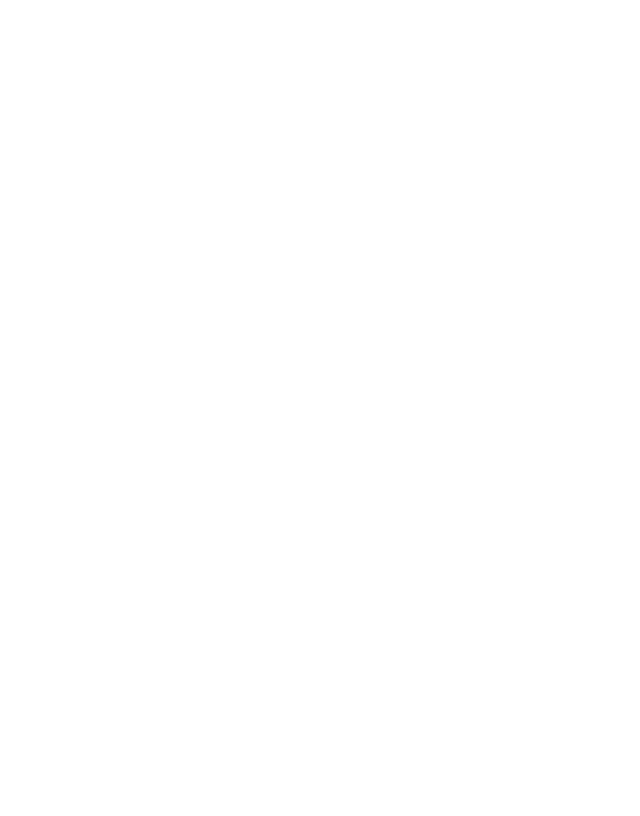
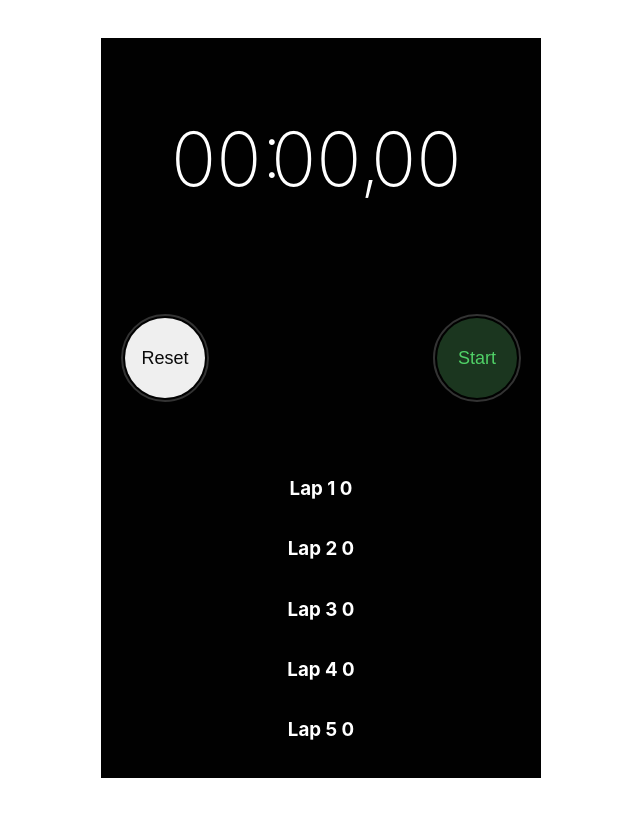
Before and after one commit to oleghabchak/Timer, a React (Create React App) app in the folder timer/: page / in a window 1280 px wide. Shown: the whole page, without its empty margins (327-967 px from the left). Built offline with nearby package versions, Linux system fonts and the light colour scheme.

Commit message:
rebuild timer

```diff
--- a/timer/src/App.js
+++ b/timer/src/App.js
@@ -1,31 +1,79 @@
-import React, {Component} from "react";
-import ReactDOM from 'react-dom';
-import moment from "moment"
+import React from "react";
 
 
-const DATA ={
-  timer: 234234,
-  laps: [234234, 234324234, 2432432234, 23423,]
-}
+const App = () => {
+  const [time, setTime] = React.useState(0);
+  const [timerOn, setTimerOn] = React.useState(false);
 
-function Timer({interval}) {
-  return <h3>{interval}</h3>
-}
-  export default class App extends Component {
-    render() {
-      return (
-        <div style={styles.container}>
-          <Timer/>
-        </div>
-      );
+  React.useEffect(() => {
+    let interval = null;
+
+    if (timerOn) {
+      interval = setInterval(() => {
+        setTime((prevTime) => prevTime + 10);
+      }, 10);
+    } else if (!timerOn) {
+      clearInterval(interval);
     }
+
+    return () => clearInterval(interval);
+  }, [timerOn]);
+
+  let lapTime = 6;
+
+  function LapTable ({lapTime}) {
+    lapTime = time;
+    return(
+      <div className="lapTable">
+        <h3>{'Lap 1 ' + lapTime}</h3>
+        <h3>{'Lap 2 ' + lapTime}</h3>
+        <h3>{'Lap 3 ' + lapTime}</h3>
+        <h3>{'Lap 4 ' + lapTime}</h3>
+        <h3>{'Lap 5 ' + lapTime}</h3>
+
+      </div>
+    )
   }
 
-  const styles = {
-    container: {
-      flex: 1,
-      backgroundColor: '#020202',
-      alignItems: 'center',
 
-    },
-  };
+  return (
+  <div className="container">
+
+        <div className='timer'>
+          <span>{("0" + Math.floor((time / 60000) % 60)).slice(-2)}:</span>
+          <span>{("0" + Math.floor((time / 1000) % 60)).slice(-2)},</span>
+          <span>{("0" + ((time / 10) % 100)).slice(-2)}</span>
+        </div>
+
+        <div className="buttons">
+          {!timerOn && (
+            <div className="buttBorder">
+              <button style={{color:'#50D167',backgroundColor: "#1B361F"}} onClick={() => setTimerOn(true)}>Start</button>
+            </div>
+            )}
+
+          {timerOn &&
+          <div className="buttBorder">
+            <button style={{ color:'#E33935',backgroundColor: "#3C1715"}} onClick={() => setTimerOn(false)}>Stop</button>
+          </div>
+          }
+
+          {!timerOn && (
+            <div className="buttBorder">
+              <button onClick={() => setTime(0)}>Reset</button>
+            </div>
+          )}
+
+          {timerOn && (
+            <div className="buttBorder">
+              <button onClick={lapTable(time)}>Lap</button>
+            </div>
+          )}
+        </div>
+
+            <LapTable/>
+    </div>
+  );
+};
+
+export default App;
--- a/timer/src/index.css
+++ b/timer/src/index.css
@@ -16,12 +16,12 @@
     monospace;
 }
 
-/* .container {
+.container {
   color:#c9ccea;
+  width: 400px;
+  height: 700px;
+  background: #010101;
   display: flex;
-  width: 400px;
-  height: 600px;
-  background: #010101;
   align-content: center;
   flex-direction: column;
   justify-content: space-between;
@@ -36,33 +36,45 @@
   height: 200px;
   display: flex;
   justify-content: center;
+  align-items:center;
+
+
+}
+.timer span{
+  display: inline-block;
+  width: 100px;
+  color: #ffffff;
 
 }
 
-.buttRow{
+.buttons{
+  width: 400px;
+  height: 100px;
   display: flex;
   flex-direction:row-reverse;
   justify-content: space-between;
+  align-items: center;
 }
-.button {
+.buttons button {
   width: 80px;
   height: 80px;
-  margin: 1px;
-  border-radius:  50px ;
-  display: flex;
-  justify-content: center;
-  align-items: center;
-
+  border-radius: 40px;
+  font-size: 18px;
+  color:#0a0a0a;
+  border: none;
 }
 
 .buttBorder {
-  width: 80px;
-  height: 80px;
+  width: 84px;
+  height: 84px;
   border:solid;
   border-color:#333333;
   border-radius:  50px;
-  border-width: 1px;
+  border-width: 2px;
   background-color: #010101;
+  display: flex;
+  justify-content: center;
+  align-items:center;
 
 }
 
@@ -70,20 +82,11 @@
   display: flex;
   flex-direction:column;
   width: 400px;
-  height: 200px;
+  height: 300px;
   color: #FFF
 }
 
-.lapText {
-  color: #fff;
+.lapTable h3 {
   display: flex;
-  flex-direction: row;
-  align-content: space-between;
-  font-size: 20px;
+  justify-content: space-around;
 }
-
-.lap {
-  display: flex;
-  flex-direction: row;
-  justify-content: space-between;
-} */
```
